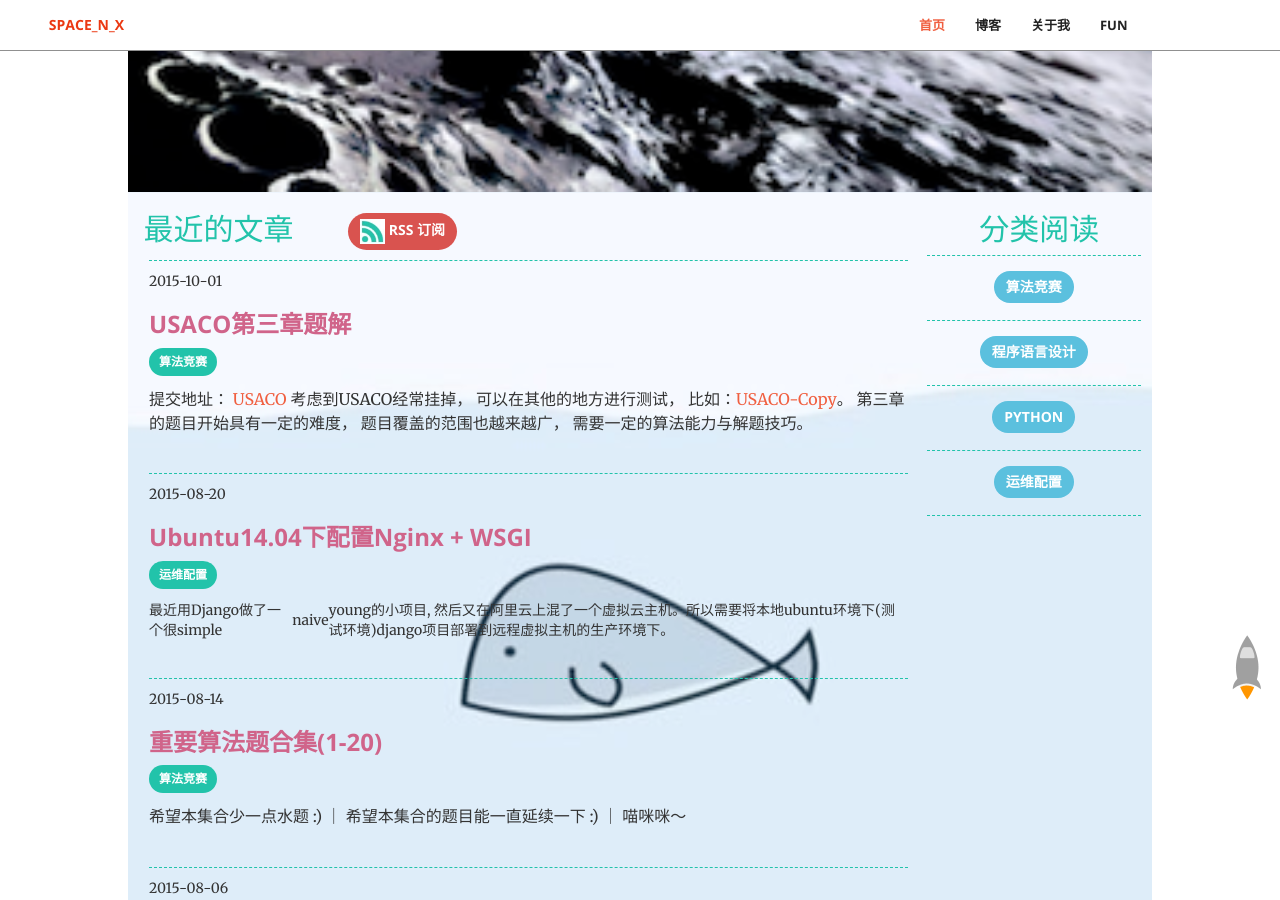
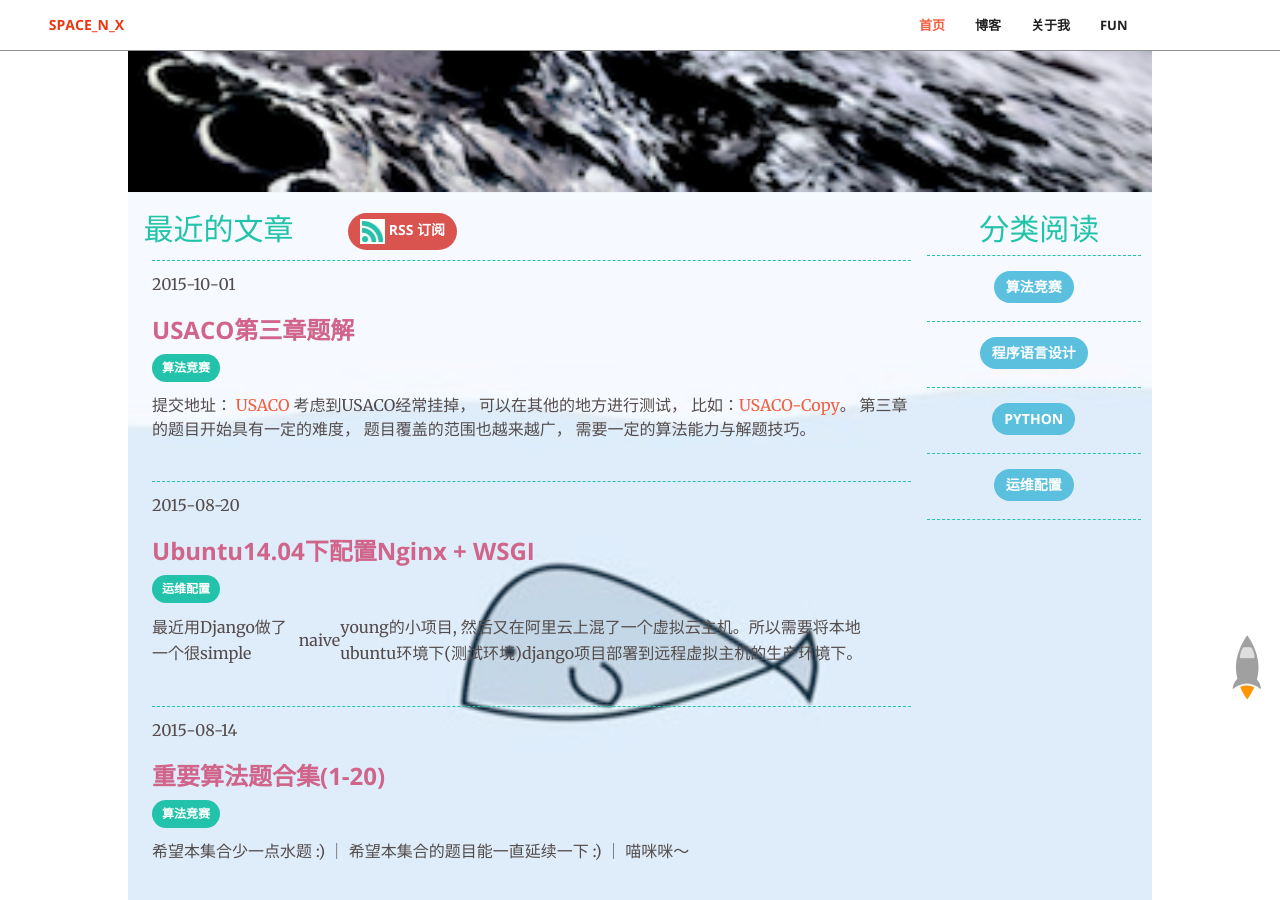
Before and after one commit to tcOops/hololens, a Jekyll site: the page built from index.html, in a window 1280 px wide and 900 px high, scrolled down 708 px. Built offline with Jekyll 4.4.1, drawn with Linux system fonts in a browser that asks for light colours; Markdown is read by kramdown in place of the engine named in the settings; comment, search, counter and statistics services are not loaded.

Commit message:
add kuxuan xiaoguo

```diff
--- a/css/main_.css
+++ b/css/main_.css
@@ -17,6 +17,9 @@
 	padding: 10px 0 10px 0;
 	border-top: 1px dashed #D0648A;
 	border-color:#22C3AA;
+  font-size: 16px;
+  line-height: 1.625;
+  color: #544C4C;
 }
 
 .tag-block {
@@ -27,6 +30,9 @@
 	border-color:#22C3AA;
 	color:black;
 	text-align: center;
+  font-size: 16px;
+  line-height: 1.625;
+  color: #544C4C;
 }
 
 .bloglistleft{
```
